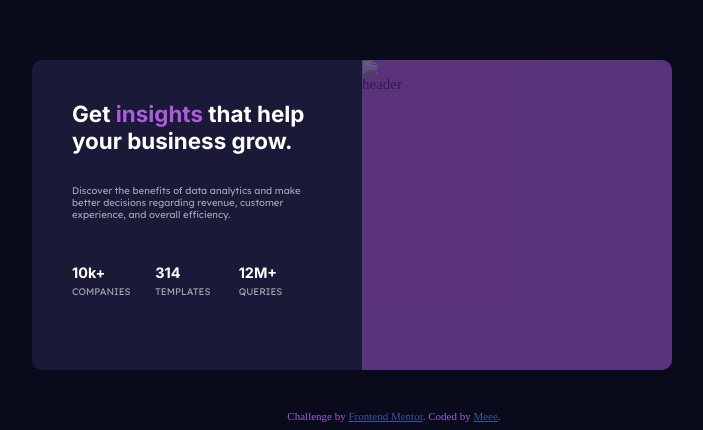
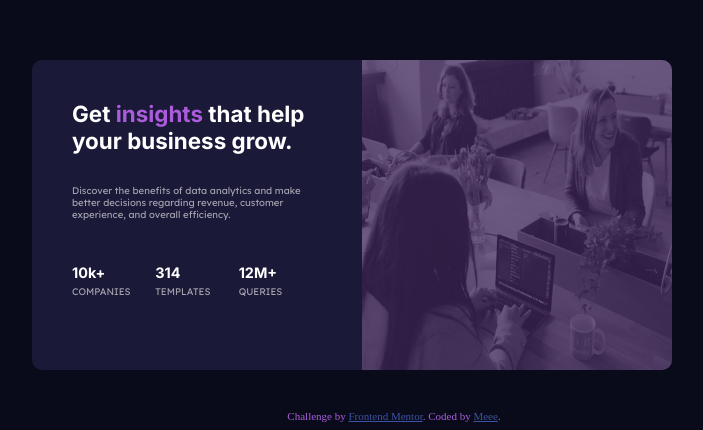
Before and after one commit to AyomideDeborah/fem4, a plain HTML site: page index.html in a window 1280 px wide. Shown: the part 460-890 px from the top of the page, without its empty margins (246-949 px from the left). Drawn offline with Linux system fonts and the light colour scheme.

Commit message:
Update index.html

```diff
--- a/index.html
+++ b/index.html
@@ -4,7 +4,7 @@
   <meta charset="UTF-8">
   <meta name="viewport" content="width=device-width, initial-scale=1.0"> <!-- displays site properly based on user's device -->
 
-  <link rel="icon" type="image/png" sizes="32x32" href="./images/favicon-32x32.png">
+  <link rel="icon" type="image/png" sizes="32x32" href="favicon-32x32.png">
   <link rel="stylesheet" href="styles.css">
 
   <!-- Font Families -->
@@ -48,8 +48,8 @@
     <div class="right-flex-item">
       <div class="overlay">
        <picture class="a">
-       <source media="(min-width:945px)" srcset="images/image-header-desktop.jpg" alt="header">
-        <img src="images/image-header-mobile.jpg" alt="header">
+       <source media="(min-width:945px)" srcset="image-header-desktop.jpg" alt="header">
+        <img src="image-header-mobile.jpg" alt="header">
        </picture>
       </div>
     </div>
@@ -62,6 +62,5 @@
     Coded by <a href="#">Meee</a>.
   </div>
 
-  <script src="script.js"></script>
 </body>
 </html>
```
